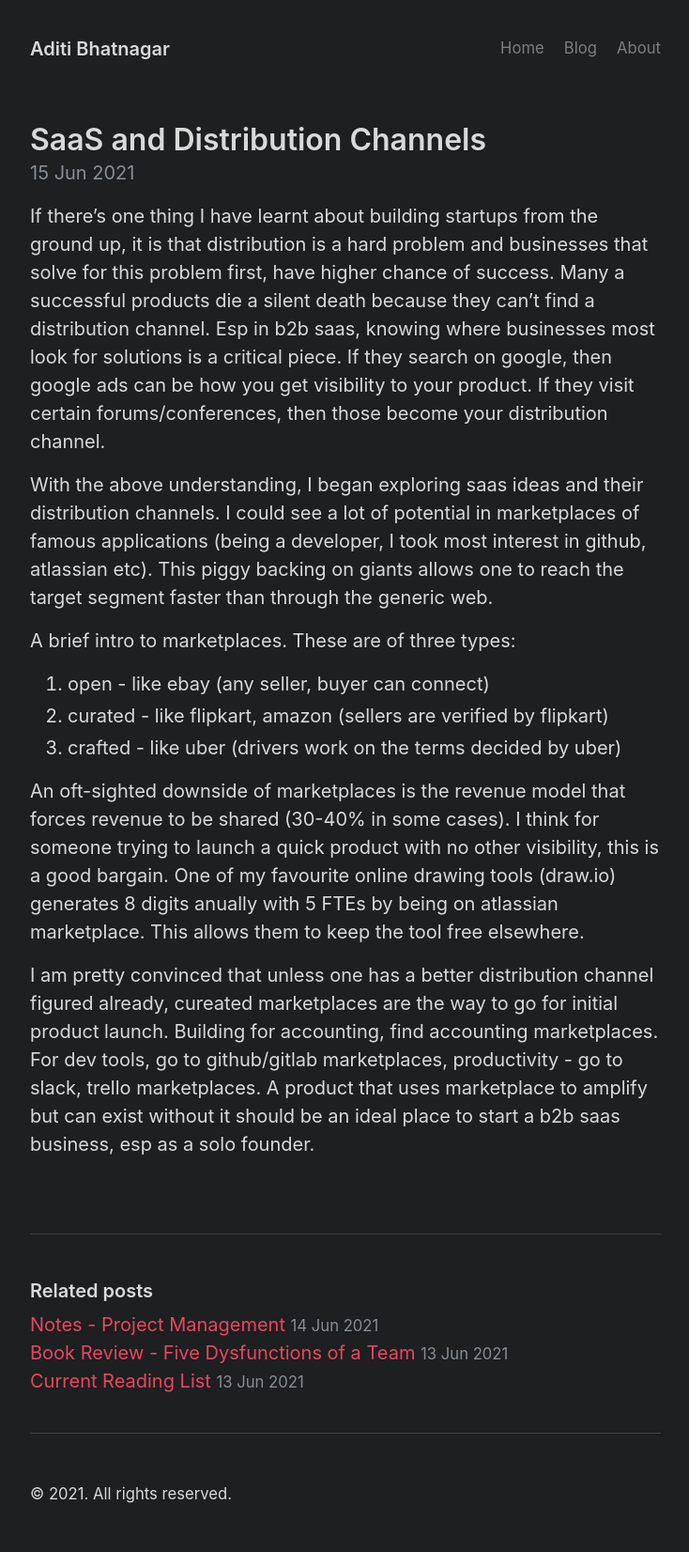
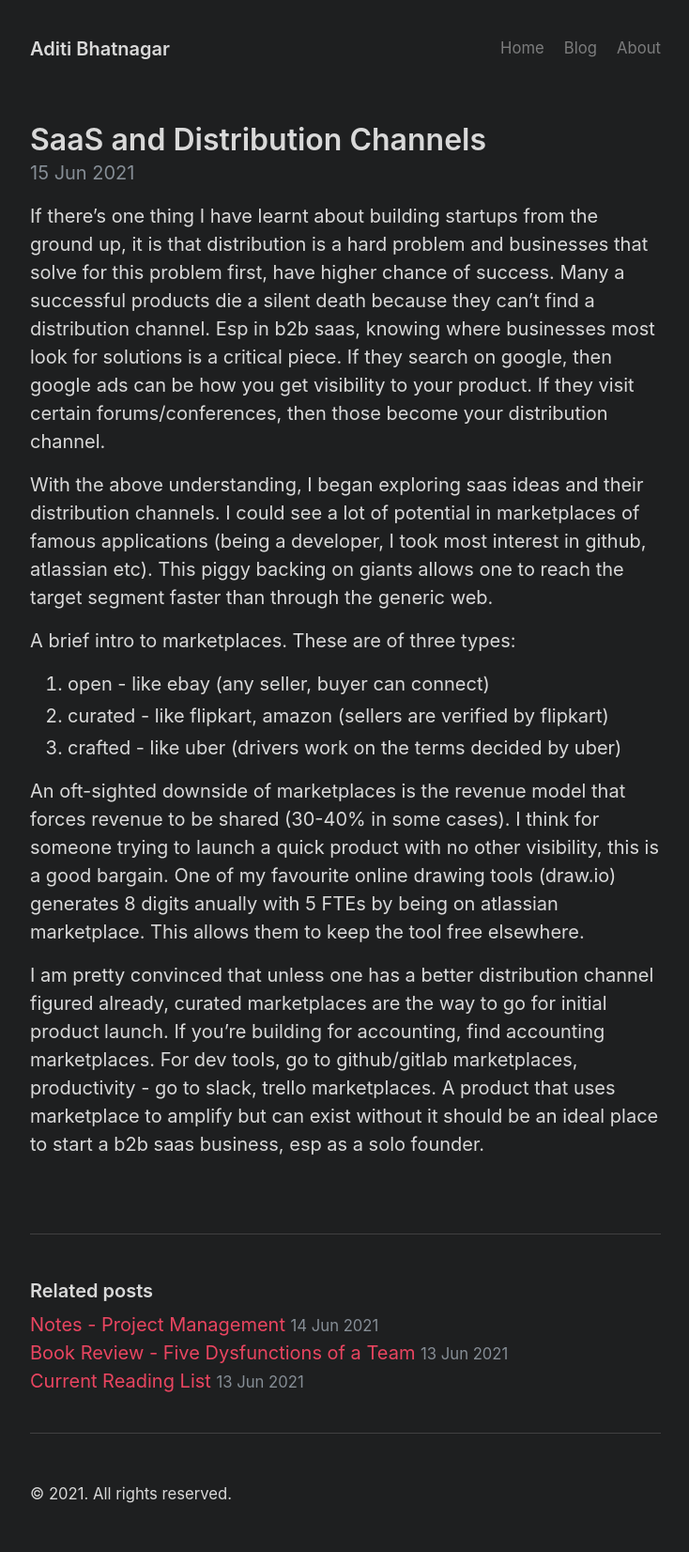
Before and after one commit to ad6190/ad6190.github.io, a Jekyll site: the page built from _posts/2021-06-15-saas-and-marketplaces.md, in a window 1280 px wide. Shown: the whole page at 94% size, without its empty margins (272-1006 px from the left). Built offline with Jekyll 4.4.1, drawn with Linux system fonts in a browser that asks for light colours.

Commit message:
updated note

```diff
--- a/_posts/2021-06-15-saas-and-marketplaces.md
+++ b/_posts/2021-06-15-saas-and-marketplaces.md
@@ -15,4 +15,4 @@
 
 An oft-sighted downside of marketplaces is the revenue model that forces  revenue to be shared (30-40% in some cases). I think for someone trying to launch a quick product with no other visibility, this is a good bargain. One of my favourite online drawing tools (draw.io) generates 8 digits anually with 5 FTEs by being on atlassian marketplace. This allows them to keep the tool free elsewhere.
 
-I am pretty convinced that unless one has a better distribution channel figured already, cureated marketplaces are the way to go for initial product launch. Building for accounting, find accounting marketplaces. For dev tools, go to github/gitlab marketplaces, productivity - go to slack, trello marketplaces. A product that uses marketplace to amplify but can exist without it should be an ideal place to start a b2b saas business, esp as a solo founder.
+I am pretty convinced that unless one has a better distribution channel figured already, curated marketplaces are the way to go for initial product launch. If you're building for accounting, find accounting marketplaces. For dev tools, go to github/gitlab marketplaces, productivity - go to slack, trello marketplaces. A product that uses marketplace to amplify but can exist without it should be an ideal place to start a b2b saas business, esp as a solo founder.
```
